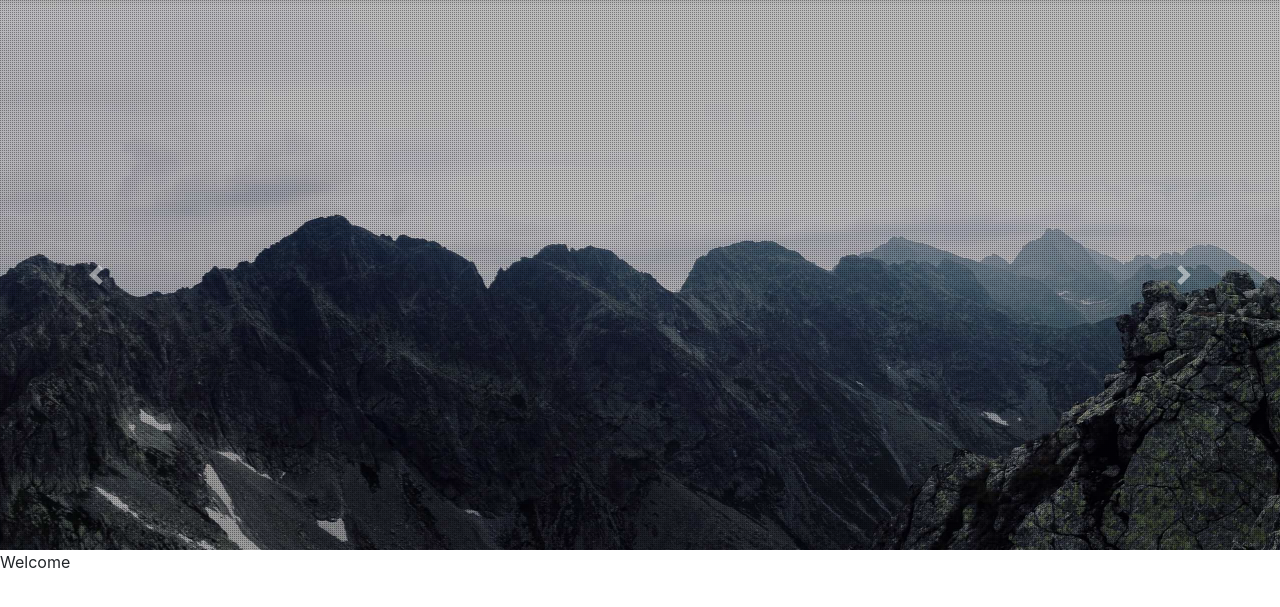
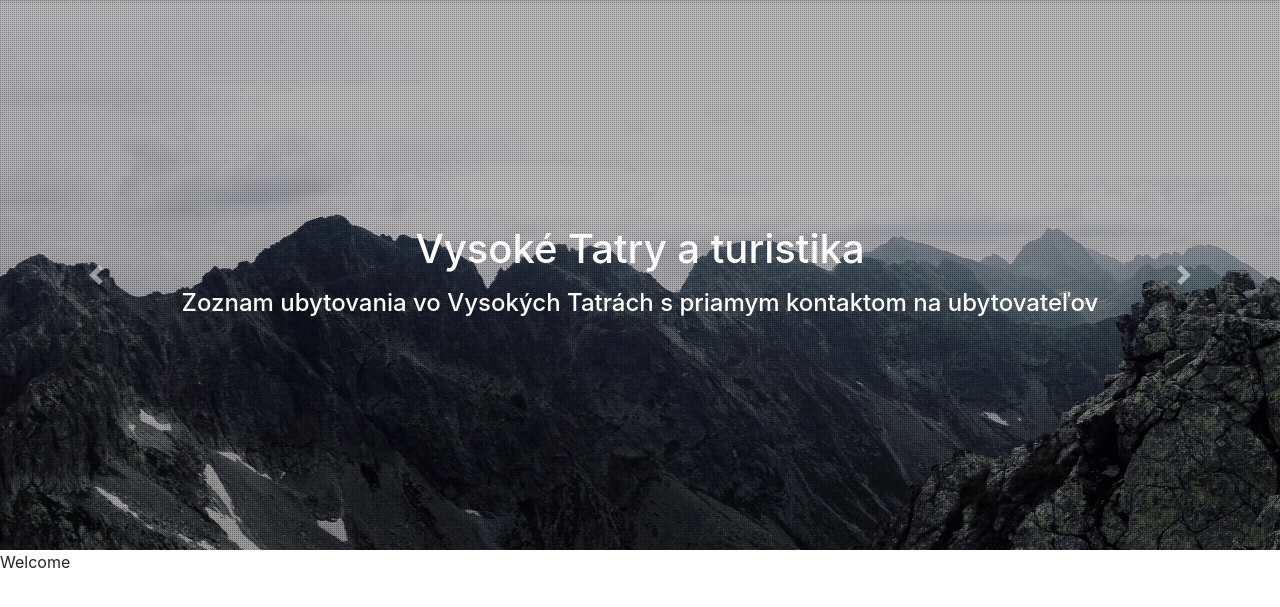
Before and after one commit to PragmaticMates/django-inventor, a Django app: template inventor/templates/home.html in a window 1280 px wide. Shown: the part 86-693 px from the top of the page. Run offline with Django 3.2, Linux system fonts and the light colour scheme; the template is opened without the code that fills it, so the values that code supplies are empty; some libraries are stand-ins or nearby versions.

Commit message:
UI: home slider - text

```diff
--- a/inventor/static/scss/pages/_home.scss
+++ b/inventor/static/scss/pages/_home.scss
@@ -11,20 +11,20 @@
                 background-repeat: no-repeat;
                 background-size: auto 100%;
                 height: 550px;
+                left: 0;
+                position: absolute;
+                top: 0;
                 width: 100%;
-                position: absolute;
-                left: 0;
-                top: 0;
 
                 &:after {
-                    content: "";
-                    height: 550px;
-                    width: 100%;
-                    position: absolute;
-                    left: 0;
-                    top: 0;
                     background-image: url("../images/pattern2.png");
                     background-repeat: repeat;
+                    bottom: 0;
+                    content: "";
+                    left: 0;
+                    position: absolute;
+                    right: 0;
+                    top: 0;
                 }
             }
 
@@ -34,6 +34,24 @@
                     animation: bg-slide 11s linear;
                     animation-iteration-count: 1;
                 }
+            }
+        }
+
+        .carousel-main {
+            align-items: center;
+            bottom: 0;
+            color: #fff;
+            display: flex;
+            flex-direction: column;
+            justify-content: center;
+            left: 0;
+            padding: 1rem;
+            position: absolute;
+            right: 0;
+            top: 0;
+
+            h1 {
+                margin-bottom: 1rem;
             }
         }
 
--- a/inventor/templates/home.html
+++ b/inventor/templates/home.html
@@ -13,15 +13,18 @@
             <div class="carousel-item">
                 <div class="bg-image"  style="background-image: url('{% static 'images/3_low.jpg' %}')"></div>
             </div>
-            <div class="carousel-overflow"></div>
+            <div class="carousel-main">
+                <h1>{% trans 'Vysoké Tatry a turistika' %}</h1>
+                <h4>{% trans 'Zoznam ubytovania vo Vysokých Tatrách s priamym kontaktom na ubytovateľov' %}</h4>
+            </div>
         </div>
         <a class="carousel-control-prev" href="#carouselHomeControls" role="button" data-slide="prev">
             <span class="carousel-control-prev-icon" aria-hidden="true"></span>
-            <span class="sr-only">Previous</span>
+            <span class="sr-only">{% trans 'Previous' %}</span>
         </a>
         <a class="carousel-control-next" href="#carouselHomeControls" role="button" data-slide="next">
             <span class="carousel-control-next-icon" aria-hidden="true"></span>
-            <span class="sr-only">Next</span>
+            <span class="sr-only">{% trans 'Next' %}</span>
         </a>
     </div>
 {% endblock %}
```
Also changed, not shown: inventor/static/css/inventor.css, 1 other file.
